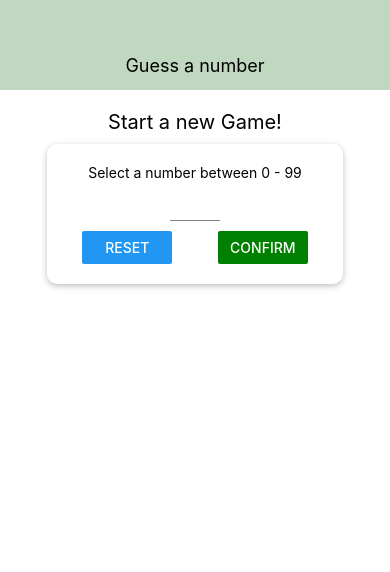
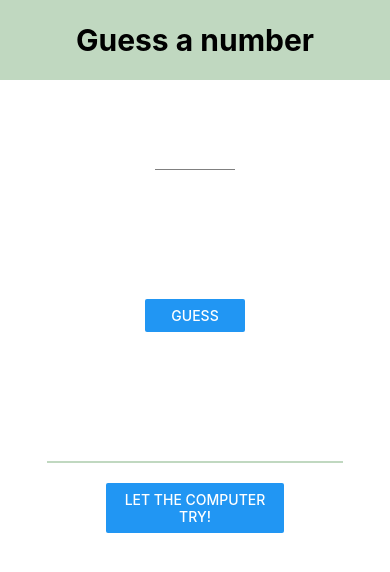
Before and after one commit to Developerlink/react-native-guess-a-number, a React Native app: screen / in a window 390 px wide. Shown: the top 572 px of the page. Built offline with nearby package versions, Linux system fonts and the light colour scheme.

Commit message:
Added the first version of GameScreen

```diff
--- a/App.js
+++ b/App.js
@@ -1,20 +1,33 @@
-import { StatusBar } from 'expo-status-bar';
-import { StyleSheet, Text, View } from 'react-native';
-import Header from './components/Header';
-import StartGameScreen from './screens/StartGameScreen';
+import { StatusBar } from "expo-status-bar";
+import { useState } from "react";
+import { StyleSheet, Text, View } from "react-native";
+import Header from "./components/Header";
+import GameScreen from "./screens/GameScreen";
+import StartGameScreen from "./screens/StartGameScreen";
 
 export default function App() {
+  const [userNumber, setUserNumber] = useState(25);
+
+  const startGameHandler = (selectedNumber) => {
+    setUserNumber(selectedNumber);
+  };
+
+  let content = <StartGameScreen onStartGame={startGameHandler} />;
+
+  if (userNumber) {
+    content = <GameScreen userChoice={userNumber} />;
+  }
+
   return (
     <View style={styles.screen}>
       <Header title="Guess a number" />
-      <StartGameScreen />
-      <StatusBar style="auto" />
+      {content}
     </View>
   );
 }
 
 const styles = StyleSheet.create({
   screen: {
-    flex: 1
-  }
+    flex: 1,
+  },
 });
--- a/app.json
+++ b/app.json
@@ -23,7 +23,8 @@
       "adaptiveIcon": {
         "foregroundImage": "./assets/adaptive-icon.png",
         "backgroundColor": "#FFFFFF"
-      }
+      },
+      "softwareKeyboardLayoutMode": "pan"
     },
     "web": {
       "favicon": "./assets/favicon.png"
--- a/components/Header.js
+++ b/components/Header.js
@@ -13,14 +13,15 @@ export default function Header(props) {
 const styles = StyleSheet.create({
     header: {
         width: "100%",
-        height: 90,
-        paddingTop: 40,
+        height: 80,
+        paddingVertical: 10,
         backgroundColor: Colors.secondary,
         justifyContent: "center",
         alignItems: "center",
     },
     headerTitle: {
         color: "black",
-        fontSize: 18
+        fontSize: 30,
+        fontWeight: "bold"
     }
 });
--- a/components/Input.js
+++ b/components/Input.js
@@ -12,6 +12,6 @@ const styles = StyleSheet.create({
         height: 30,
         borderBottomColor: "grey",
         borderBottomWidth: 1,
-        marginVertical: 10
+        marginVertical: 10,
     }
 })
--- /dev/null
+++ b/components/NumberContainer.js
@@ -0,0 +1,27 @@
+import React from "react";
+import { View, Text, StyleSheet } from "react-native";
+import Colors from "../constants/colors";
+
+export default function NumberContainer(props) {
+  return (
+    <View style={styles.container}>
+      <Text style={styles.number}>{props.children}</Text>
+    </View>
+  );
+}
+
+const styles = StyleSheet.create({
+    container: {
+        borderWidth: 2,
+        borderColor: Colors.accent,
+        padding: 10,
+        borderRadius: 10,
+        marginVertical: 10,
+        alignItems: "center",
+        justifyContent: "center"
+    },
+    number: {
+        color: Colors.accent,
+        fontSize: 22
+    }
+})
--- a/constants/colors.js
+++ b/constants/colors.js
@@ -1,5 +1,5 @@
 export default {
     primary: "#2196F3",
     secondary: "#C0D8C0",
-    accent: "green"
+    accent: "#4E9F3D"
 }
--- /dev/null
+++ b/screens/GameScreen.js
@@ -0,0 +1,154 @@
+import React, { useState } from "react";
+import { View, Text, StyleSheet, Button, Alert } from "react-native";
+import Card from "../components/Card";
+import Input from "../components/Input";
+import Colors from "../constants/colors";
+
+let numberOfTries = 0;
+
+const computerGuess = (min, max, correctNumber) => {
+  numberOfTries += 1;
+  min = Math.ceil(min);
+  max = Math.floor(max);
+  const randNumb = Math.floor(Math.random() * (max - min)) + min;
+  if (randNumb === correctNumber) {
+    return numberOfTries;
+  } else if (randNumb > correctNumber) {
+      return computerGuess(min, randNumb, correctNumber);
+  } else {
+      return computerGuess(randNumb, max, correctNumber);
+  }
+};
+
+export default function GameScreen(props) {
+  const [playerGuess, setPlayerGuess] = useState("");
+  const [playerNumberOfTries, setPlayerNumberOfTries] = useState(0);
+  const [playerResultMessage, setPlayerResultMessage] = useState();
+  const [computerNumberOfTries, setComputerNumberOfTries] = useState(0);
+
+  const inputPlayerGuessChanged = (inputText) => {
+    setPlayerGuess(inputText.replace(/[^0-9]/g, ""));
+  };
+
+  const userGuessHandler = () => {
+    const chosenNumber = parseInt(playerGuess);
+    if (isNaN(chosenNumber) || chosenNumber <= 0 || chosenNumber > 99) {
+      Alert.alert(
+        "Invalid number!",
+        "The value has to be a number between 1 and 99",
+        [{ text: "Ok", style: "destructive" }]
+      );
+      return;
+    }
+    setPlayerNumberOfTries((prevState) => prevState + 1);
+    if (chosenNumber === props.userChoice) {
+      setPlayerResultMessage("That is correct!");
+    } else if (chosenNumber > props.userChoice) {
+      setPlayerResultMessage("It is lower than that!");
+    } else {
+      setPlayerResultMessage("It is higher than that!");
+    }
+  };
+
+  const computerGuessHandler = () => {
+    const result = computerGuess(1, 100, props.userChoice);
+    setComputerNumberOfTries(result);
+    numberOfTries = 0;
+  };
+
+  return (
+    <View style={styles.screen}>
+      <View style={styles.playerContainer}>
+        <Input
+          style={styles.input}
+          blurOnSubmit
+          autoCapitalize="none"
+          autoCorrect={false}
+          keyboardType="number-pad" // * ios
+          maxLength={2}
+          onChangeText={inputPlayerGuessChanged}
+          value={playerGuess}
+          onSubmitEditing={userGuessHandler}
+        />
+        <View style={styles.guessButton}>
+          <Button title="Guess" onPress={userGuessHandler} />
+        </View>
+        <Text
+          style={
+            playerResultMessage === "That is correct!"
+              ? styles.playerResultTextSuccess
+              : styles.playerResultTextFail
+          }
+        >
+          {playerResultMessage}
+        </Text>
+      </View>
+      <View style={styles.nonPlayerContainer}>
+        <View style={styles.computerTryButton}>
+          <Button
+            title="Let the computer try!"
+            onPress={computerGuessHandler}
+          />
+        </View>
+        {computerNumberOfTries > 0 ?
+          <Card style={styles.buttonContainer}>
+            <Text>Your number of tries: {playerNumberOfTries}</Text>
+            <Text>Computer's number of tries: {computerNumberOfTries}</Text>
+        </Card> : <Text></Text>}
+      </View>
+    </View>
+  );
+}
+
+const styles = StyleSheet.create({
+  screen: {
+    flex: 1,
+    padding: 10,
+    alignItems: "center",
+  },
+  playerContainer: {
+    flex: 1,
+    paddingVertical: 20,
+    justifyContent: "space-between",
+    alignItems: "center",
+  },
+  nonPlayerContainer: {
+    flex: 1,
+    paddingVertical: 20,
+    borderTopWidth: 2,
+    borderTopColor: Colors.secondary,
+    width: "80%",
+    alignItems: "center",
+  },
+  resultContainer: {
+    flex: 1,
+    paddingVertical: 20,
+  },
+  input: {
+    fontSize: 50,
+    height: 50,
+    marginBottom: 20,
+    textAlign: "center",
+    width: 80,
+  },
+  guessButton: {
+    width: 100,
+  },
+  playerResultTextFail: {
+    textAlign: "center",
+    color: "red",
+  },
+  playerResultTextSuccess: {
+    textAlign: "center",
+    color: "green",
+  },
+  computerTryButton: {
+    width: "60%",
+  },
+  buttonContainer: {
+    justifyContent: "space-around",
+    marginTop: 20,
+    width: 300,
+    maxWidth: "80%",
+  },
+});
--- a/screens/StartGameScreen.js
+++ b/screens/StartGameScreen.js
@@ -1,33 +1,98 @@
-import React from "react";
-import { View, Text, StyleSheet, TextInput, Button } from "react-native";
+import React, { useState } from "react";
+import {
+  View,
+  Text,
+  StyleSheet,
+  TouchableWithoutFeedback,
+  Button,
+  Keyboard,
+  Alert,
+} from "react-native";
 import Card from "../components/Card";
 import Colors from "../constants/colors";
 import Input from "../components/Input";
+import NumberContainer from "../components/NumberContainer";
 
-export default function StartGameScreen() {
+export default function StartGameScreen(props) {
+  const [enteredValue, setEnteredValue] = useState("");
+  const [confirmed, setConfirmed] = useState(false);
+  const [selectedNumber, setSelectedNumber] = useState();
+
+  const numberInputHandler = (inputText) => {
+    // Replace anything that is not a number with empty string like ',' or '.'
+    setEnteredValue(inputText.replace(/[^0-9]/g, "")); // * android
+  };
+
+  const resetInputHandler = () => {
+    setEnteredValue("");
+    setConfirmed(false);
+  };
+
+  const confirmInputHandler = () => {
+    const chosenNumber = parseInt(enteredValue);
+    if (isNaN(chosenNumber) || chosenNumber <= 0 || chosenNumber > 99) {
+      Alert.alert(
+        "Invalid number!",
+        "The value has to be a number between 1 and 99",
+        [{ text: "Ok", style: "destructive", onPress: resetInputHandler }]
+      );
+      return;
+    }
+
+    setSelectedNumber(parseInt(enteredValue));
+    setConfirmed(true);
+    setEnteredValue("");
+    Keyboard.dismiss();
+  };
+
+  let confirmedOutput;
+
+  if (confirmed) {
+    confirmedOutput = (
+      <Card style={styles.summaryContainer}>
+        <Text style={styles.confirmText}>You selected</Text>
+        <NumberContainer>{selectedNumber}</NumberContainer>
+        <Button title="Start game" onPress={() => props.onStartGame(selectedNumber)} />
+      </Card>
+    );
+  }
+
   return (
+    <TouchableWithoutFeedback onPress={Keyboard.dismiss}>
       <View style={styles.screen}>
         <Text style={styles.title}>Start a new Game!</Text>
         <Card style={styles.inputContainer}>
-        <Text>Select a number between 0 - 99</Text>
+          <Text>Select a number between 1 - 99</Text>
           <Input
             style={styles.input}
             blurOnSubmit
             autoCapitalize="none"
             autoCorrect={false}
-          keyboardType="number-pad"
+            keyboardType="number-pad" // * ios
             maxLength={2}
+            value={enteredValue}
+            onChangeText={numberInputHandler}
           />
           <View style={styles.buttonContainer}>
             <View style={styles.button}>
-            <Button title="Reset" color={Colors.primary} />
+              <Button
+                title="Reset"
+                onPress={resetInputHandler}
+                color={Colors.primary}
+              />
             </View>
             <View style={styles.button}>
-            <Button title="Confirm" color={Colors.accent} />
+              <Button
+                title="Confirm"
+                onPress={confirmInputHandler}
+                color={Colors.accent}
+              />
             </View>
           </View>
         </Card>
+        {confirmedOutput}
       </View>
+    </TouchableWithoutFeedback>
   );
 }
 
@@ -42,6 +107,7 @@ const styles = StyleSheet.create({
     marginVertical: 10,
   },
   inputContainer: {
+    marginTop: 20,
     width: 300,
     maxWidth: "80%",
     alignItems: "center",
@@ -59,4 +125,11 @@ const styles = StyleSheet.create({
     width: 50,
     textAlign: "center",
   },
+  summaryContainer: {
+    marginTop: 40,
+    alignItems: "center"
+  },
+  confirmText: {
+    fontSize: 20,
+  },
 });
```
Lines whose indentation alone changed are shown as unchanged.
